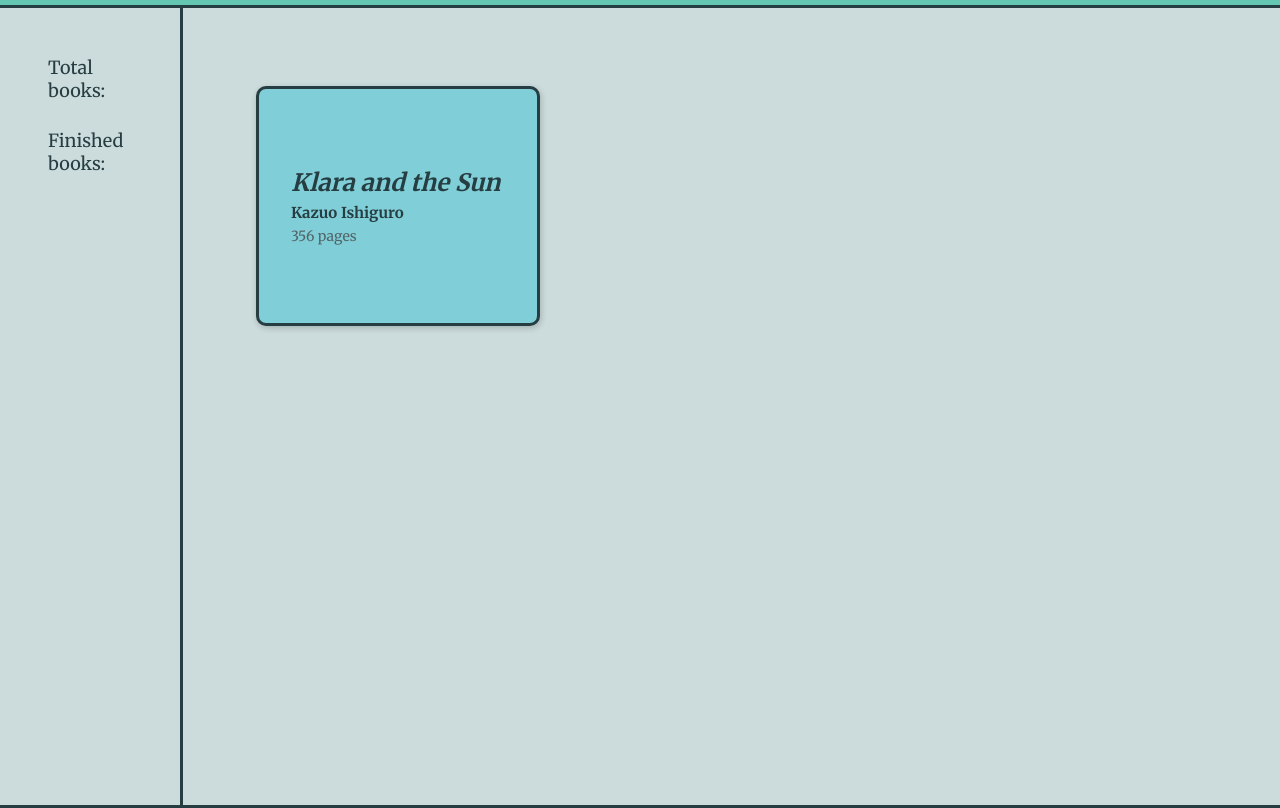
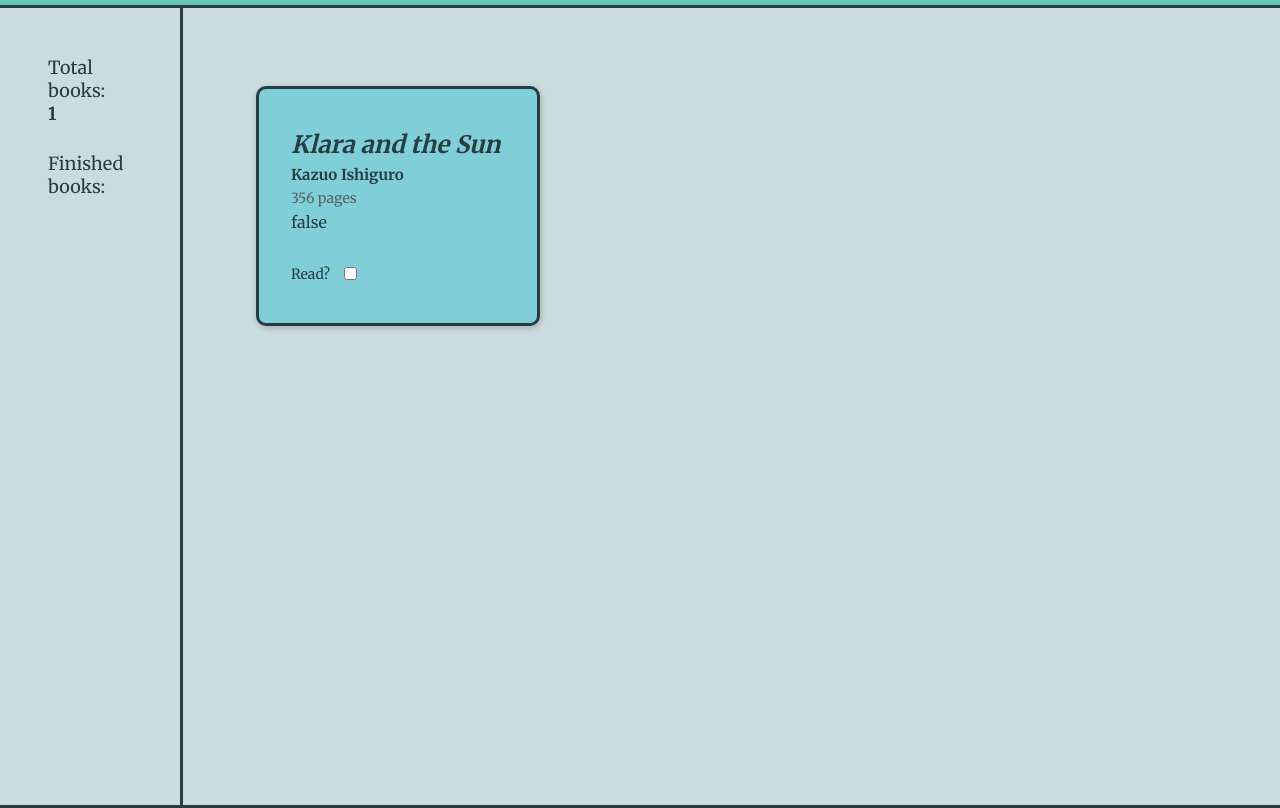
Before and after one commit to alexandroscharangionis/book-library, a plain HTML site: page index.html in a window 1280 px wide. Shown: the part 112-920 px from the top of the page. Drawn offline with Linux system fonts and the light colour scheme.

Commit message:
started creating read/not read functionality

```diff
--- a/index.html
+++ b/index.html
@@ -47,7 +47,7 @@
           <label for="pages">No. of pages</label>
           <input type="number" id="book_pages" name="pages" required />
         </div>
-        <div class="flex">
+        <!-- <div class="flex">
           <legend>Did you read it?</legend>
           <div class="flex_radio">
             <div>
@@ -59,7 +59,7 @@
               <input type="radio" id="no" value="no" name="read" />
             </div>
           </div>
-        </div>
+        </div> -->
         <div class="flex_btns">
           <button id="submitBtn" class="form_btn">Submit</button>
           <button id="resetBtn" type="reset" class="form_btn">Reset</button>
@@ -72,8 +72,17 @@
           <p class="book_title">Klara and the Sun</p>
           <p class="book_author">by Kazuo Ishiguro</p>
           <p class="book_pages">300 pages</p>
-          <span class="book_status">Finished</span>
-        </div> -->
+          <div class="flex_read">
+            <label class="readLabel" for="read">Read</label>
+            <input
+              class="readOrNot"
+              type="checkbox"
+              name="read"
+              id="read"
+              checked
+            />
+          </div> -->
+        </div>
       </div>
       <div class="sidebar">
         <p>Total books: <br /><span class="total_books"></span></p>
--- a/script.js
+++ b/script.js
@@ -14,6 +14,7 @@ let myLibrary = [
     author: "Kazuo Ishiguro",
     pages: 356,
     displayed: false,
+    read: false,
   },
 ];
 
@@ -23,7 +24,10 @@ const Book = function (title, author, pages) {
   this.author = author;
   this.pages = pages;
   this.displayed = false;
+  this.read = false;
 };
+
+Book.prototype.read = function () {};
 
 // Show/hide form via class toggle
 const displayForm = function () {
@@ -85,14 +89,34 @@ const displayBooks = function () {
               para.classList.add("book_pages");
               para.textContent = `${item[key]} pages`;
               break;
+            // case "read":
+            //   para.classList.add("not_read");
+            //   para.textContent = `Not read yet.`;
+            //   break;
           }
           card.appendChild(para);
         }
+      }
+      if (item.read === false) {
+        const div = document.createElement("div");
+        const label = document.createElement("label");
+        const input = document.createElement("input");
+        input.setAttribute("type", "checkbox");
+        div.classList.add("flex_read");
+        label.classList.add("readLabel");
+        input.classList.add("readOrNot");
+        label.textContent = "Read?";
+        div.appendChild(label);
+        div.appendChild(input);
+        card.appendChild(div);
       }
     }
     // Change object's 'displayed' property to true, so it won't get displayed next time when function/loop is fired.
     item.displayed = true;
   });
+  totalBooks.textContent = myLibrary.length;
 };
 
 displayBooks();
+
+const read = document.getElementById("read");
--- a/style.css
+++ b/style.css
@@ -192,6 +192,19 @@ header h1 {
   align-items: center;
 }
 
+.flex_read {
+  display: flex;
+  align-items: center;
+  gap: 1em;
+  font-size: 1.4rem;
+  margin-top: 2em;
+}
+
+.not_read {
+  font-size: 1.4rem;
+  color: red;
+}
+
 .flex_radio {
   display: flex;
   gap: 1em;
```
